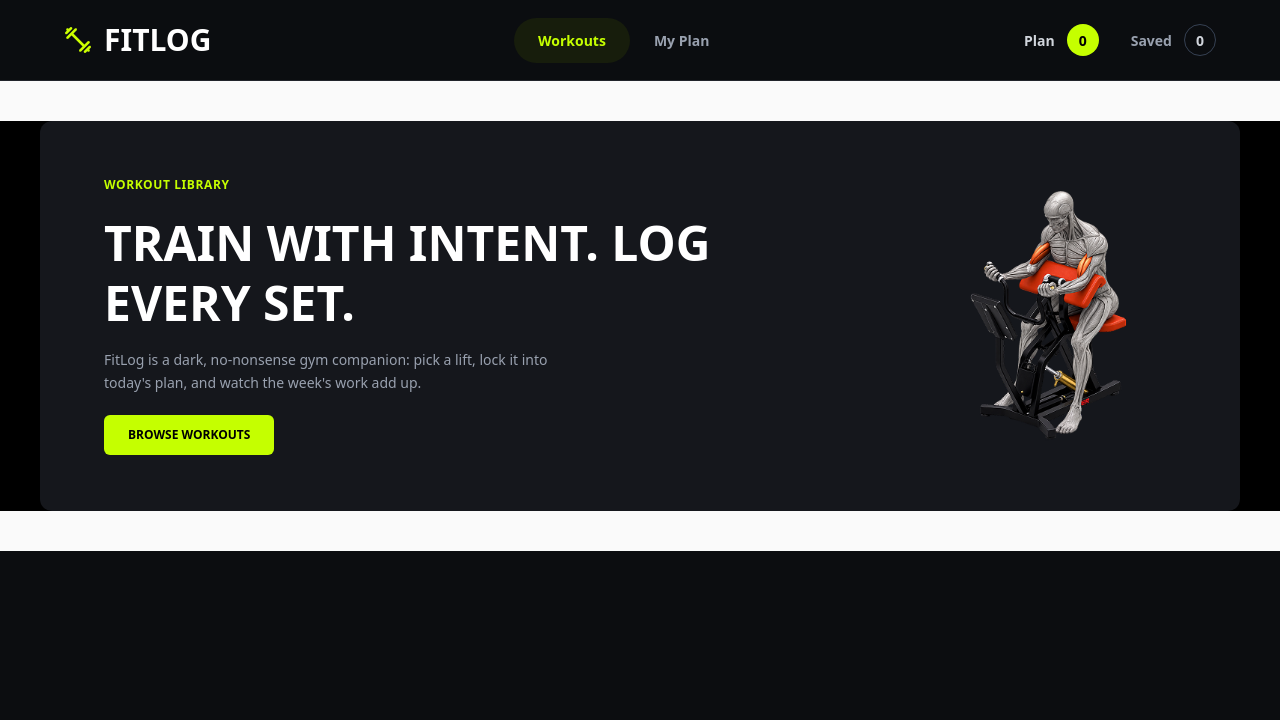
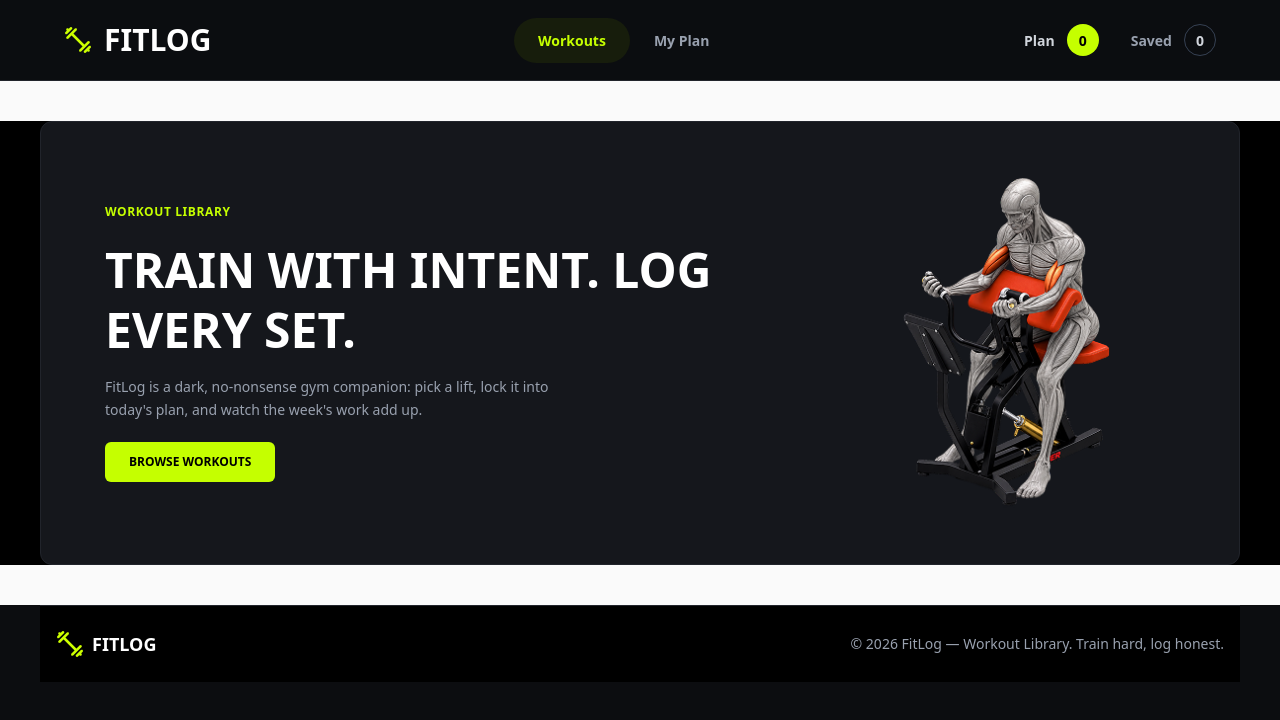
Before and after one commit to monima40/fit-log, a Next.js app: page / in a window 1280 px wide. Shown: the top 720 px of the page. Built offline with nearby package versions, Linux system fonts and the light colour scheme.

Commit message:
footer complete

```diff
--- a/src/app/layout.tsx
+++ b/src/app/layout.tsx
@@ -3,7 +3,7 @@ import { Geist, Geist_Mono } from "next/font/google";
 import "./globals.css";
 import { Toaster } from "react-hot-toast";
 import Navbar from "@/components/Navbar";
-// import Footer from "@/components/Footer";
+import Footer from "@/components/Footer";
 
 const geistSans = Geist({
   variable: "--font-geist-sans",
@@ -29,7 +29,7 @@ export default function RootLayout({ children }: LayoutProps<"/">) {
       <body className="min-h-full flex flex-col">
         <nav><Navbar /></nav>
          <main className="min-h-[60vh]">{children}</main>
-        {/* <Footer/>  */}
+        <Footer/>
        <Toaster />
        </body>
     </html>
--- a/src/components/Banner.tsx
+++ b/src/components/Banner.tsx
@@ -6,7 +6,7 @@ const Banner = () => {
 
      <section className="w-full bg-black px-3 sm:px-4 my-6 md:my-10">
 
-       <div className="hero w-full main-container  min-h-[330px] rounded-xl bg-[#15171c] px-2 py-4 sm:px-4 md:py-6 lg:px-6">
+       <div className="hero w-full main-container  min-h-[330px] rounded-xl border border-solid border-[#21242b] bg-[#15171c] px-2 py-4 sm:px-4 md:py-6 lg:px-6">
 
         <div className="hero-content flex-col-reverse justify-between gap-6 w-full max-w-none px-4 py-8 md:flex-row-reverse md:gap-8 md:px-10">
 
@@ -14,7 +14,7 @@ const Banner = () => {
           <img
             src="/assets/banner.png"
             alt="Workout illustration"
-            className="w-full max-w-[220px] object-contain md:max-w-[250px] md:ml-auto"
+            className="w-full max-w-[330px] object-contain md:max-w-[330px] md:ml-auto"
           />
 
           {/* Banner Content */}
--- a/src/components/Footer.tsx
+++ b/src/components/Footer.tsx
@@ -0,0 +1,32 @@
+
+import Image from "next/image";
+import Link from "next/link";
+
+export default function Footer() {
+  return (
+    <footer className="main-container w-full py-6 bg-black border-t border-[#21242b]">
+      <div className="flex w-full flex-col items-center justify-between gap-3 sm:flex-row">
+
+        {/* Logo */}
+        <Link href="/" className="flex items-center gap-2">
+          <Image
+            src="/assets/logo.png"
+            alt="FitLog Logo"
+            width={28}
+            height={28}
+            className="h-7 w-7 object-contain"
+          />
+          <span className="text-lg font-bold text-white">
+            FITLOG
+          </span>
+        </Link>
+
+        {/* Copyright */}
+        <p className="text-center text-sm text-gray-400 sm:text-right">
+          © 2026 FitLog — Workout Library. Train hard, log honest.
+        </p>
+
+      </div>
+    </footer>
+  );
+}
```
